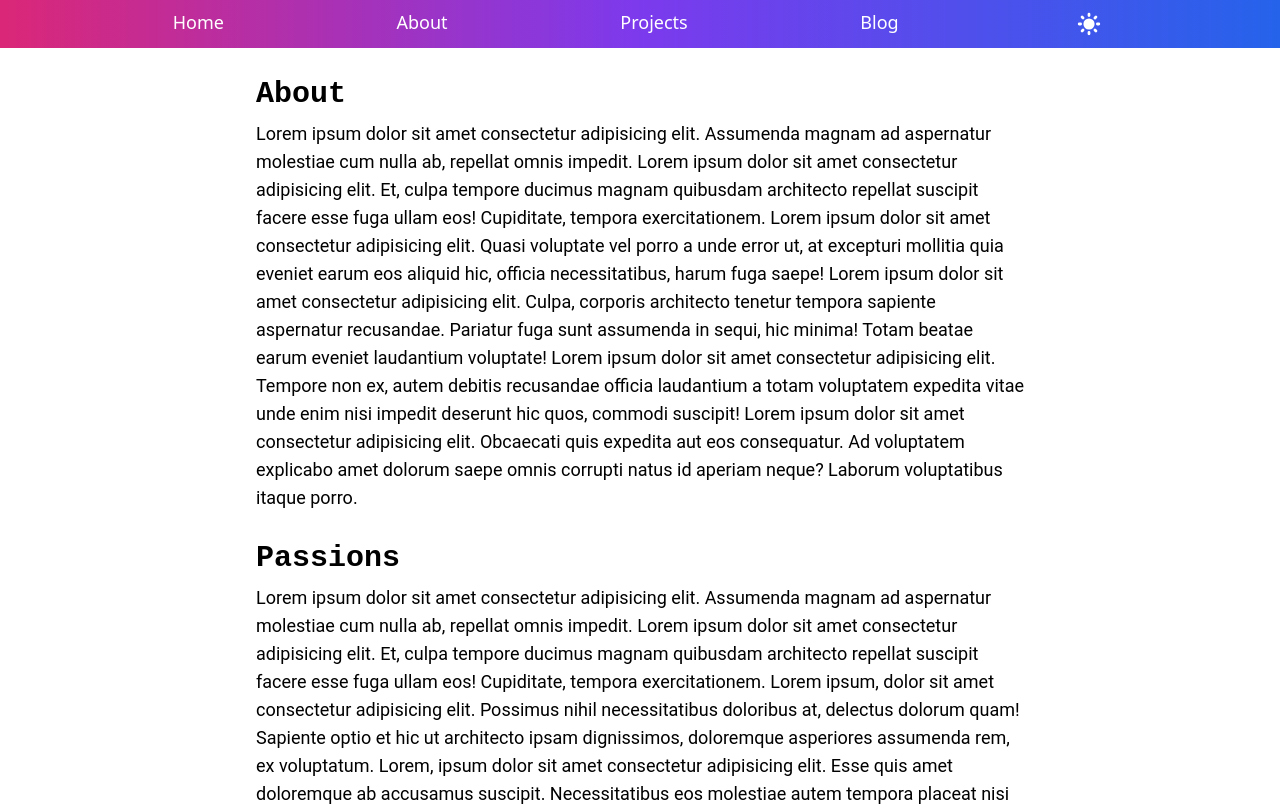
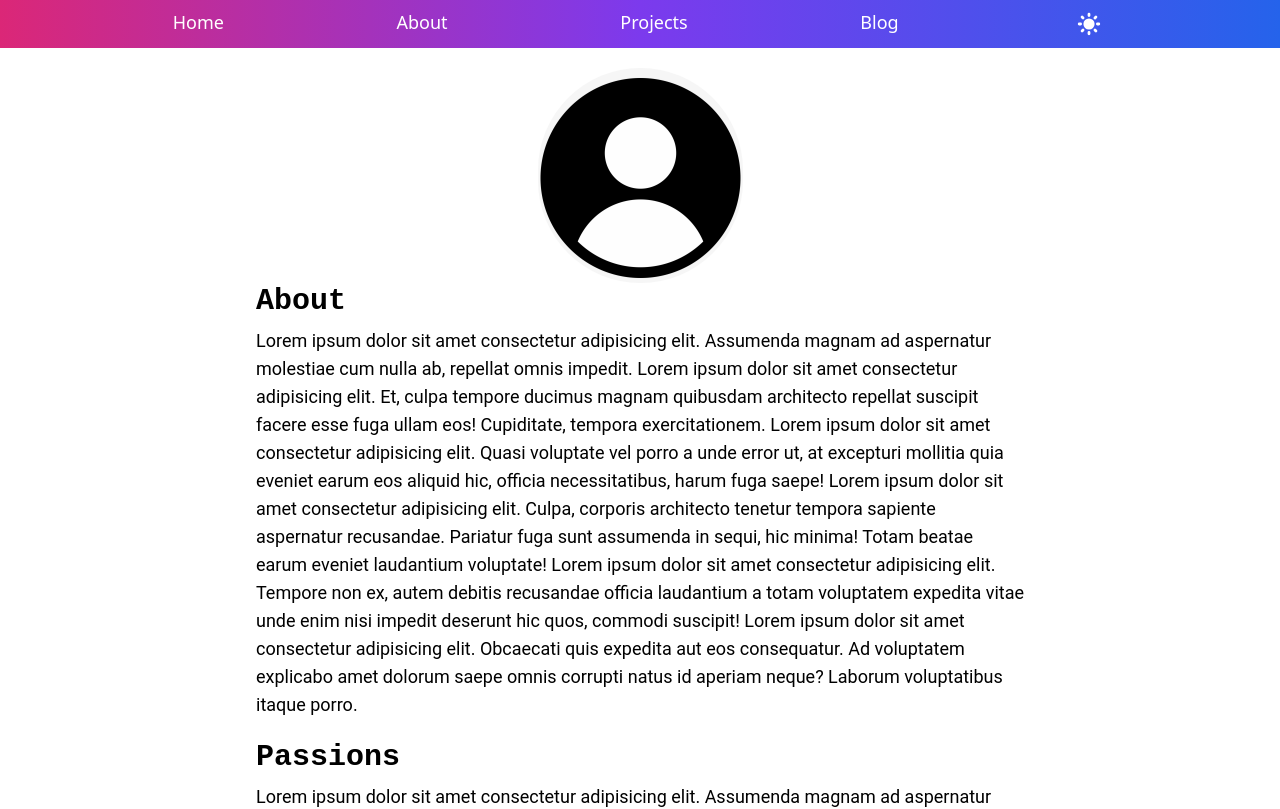
Before and after one commit to balajiofficial/Website, a Next.js app: page /about in a window 1280 px wide. Shown: the top 809 px of the page. Built offline with nearby package versions, Linux system fonts and the light colour scheme.

Commit message:
Add about image and projects

```diff
--- a/data/dataProjects.ts
+++ b/data/dataProjects.ts
@@ -55,7 +55,7 @@ export const links: Array<Array<Array<string>>> = [
     ["Github", "https://github.com/balajiofficial/EncryptCLI"],
     [
       "Download",
-      "https://github.com/balajiofficial/EncryptCLI/releases/tag/4.0.0",
+      "https://github.com/balajiofficial/EncryptCLI/releases/tag/5.0.0",
     ],
   ],
   [
--- a/pages/about.tsx
+++ b/pages/about.tsx
@@ -1,4 +1,5 @@
 import Layout from "../layouts/pageLayout";
+import Image from "next/image";
 import Head from "next/head";
 import { ReactElement, ReactFragment } from "react";
 import { aboutData } from "../data/dataAbout";
@@ -12,12 +13,25 @@ export default function About(): ReactElement<ReactFragment> {
       </Head>
       <div className="dark:bg-gray-800 pb-8">
         <div className="pb-3">
+          <div className="flex justify-center pt-5">
+            <Image
+              src="/profile.png"
+              alt="Profile"
+              width={205}
+              height={215}
+              className="rounded-full"
+            />
+          </div>
           <div>
-            {aboutData.map((p) => {
+            {aboutData.map((p, i) => {
               return (
-                <div className="flex justify-center pt-2" key={p[0]}>
+                <div className="flex justify-center" key={p[0]}>
                   <div className="w-11/12 lg:w-3/5">
-                    <p className="font-about-header font-semibold text-3xl mt-5 dark:text-blue-400">
+                    <p
+                      className={`font-about-header font-semibold text-3xl ${
+                        i == 0 ? "" : "mt-5"
+                      } dark:text-blue-400`}
+                    >
                       {p[0]}
                     </p>
                     <p className="pt-2 text-lg dark:text-gray-400 font-about">
--- a/pages/projects.tsx
+++ b/pages/projects.tsx
@@ -17,7 +17,7 @@ export default function Projects(): ReactElement<ReactFragment> {
       <div className="dark:bg-gray-800">
         <div className="pt-4 flex justify-center pl-0 pr-0 sm:pl-10 sm:pr-10 w-screen sm:w-auto">
           <ul className="xl:w-10/12">
-            {content.map((e: Array<string>) => {
+            {content.map((e: Array<string>, i_content) => {
               return (
                 <li
                   className={`rounded-none sm:rounded-lg bg-gradient-to-br ${
@@ -27,7 +27,7 @@ export default function Projects(): ReactElement<ReactFragment> {
                       "from-green-400 to-green-800",
                       "from-red-400 to-red-600",
                       "from-purple-400 to-purple-700",
-                    ][content.indexOf(e) % 5]
+                    ][i_content % 5]
                   } mb-4 p-5`}
                   key={e[0]}
                 >
@@ -43,8 +43,7 @@ export default function Projects(): ReactElement<ReactFragment> {
                           <p className="text-white text-sm">{e[2]}</p>
                           <div className="mb-1">
                             <ul className="flex flex-wrap">
-                              {keywords[content.indexOf(e)].map(
-                                (keyword: string) => {
+                              {keywords[i_content].map((keyword: string) => {
                                 return (
                                   <li
                                     className="mr-2 rounded bg-card p-1 mt-1.5 font-semibold"
@@ -53,8 +52,7 @@ export default function Projects(): ReactElement<ReactFragment> {
                                     {keyword}
                                   </li>
                                 );
-                                }
-                              )}
+                              })}
                             </ul>
                           </div>
                           <p className="text-lg lg:mr-2 mr-0 font-about">
@@ -62,16 +60,12 @@ export default function Projects(): ReactElement<ReactFragment> {
                           </p>
                           <ul className="flex pt-2">
                             <p className="font-semibold pr-1">Links :</p>
-                            {links[content.indexOf(e)].map(
-                              (link: Array<string>) => {
+                            {links[i_content].map(
+                              (link: Array<string>, i_links) => {
                                 return (
                                   <li key={link[0]} className="flex">
                                     <div className="text-gray-100 font-semibold inline-block">
-                                      {links[content.indexOf(e)].indexOf(
-                                        link
-                                      ) == 0
-                                        ? ""
-                                        : ", "}
+                                      {i_links == 0 ? "" : ", "}
                                       <p className="hover:underline inline-block">
                                         <a
                                           href={link[1]}
```
Lines whose indentation alone changed are shown as unchanged.
